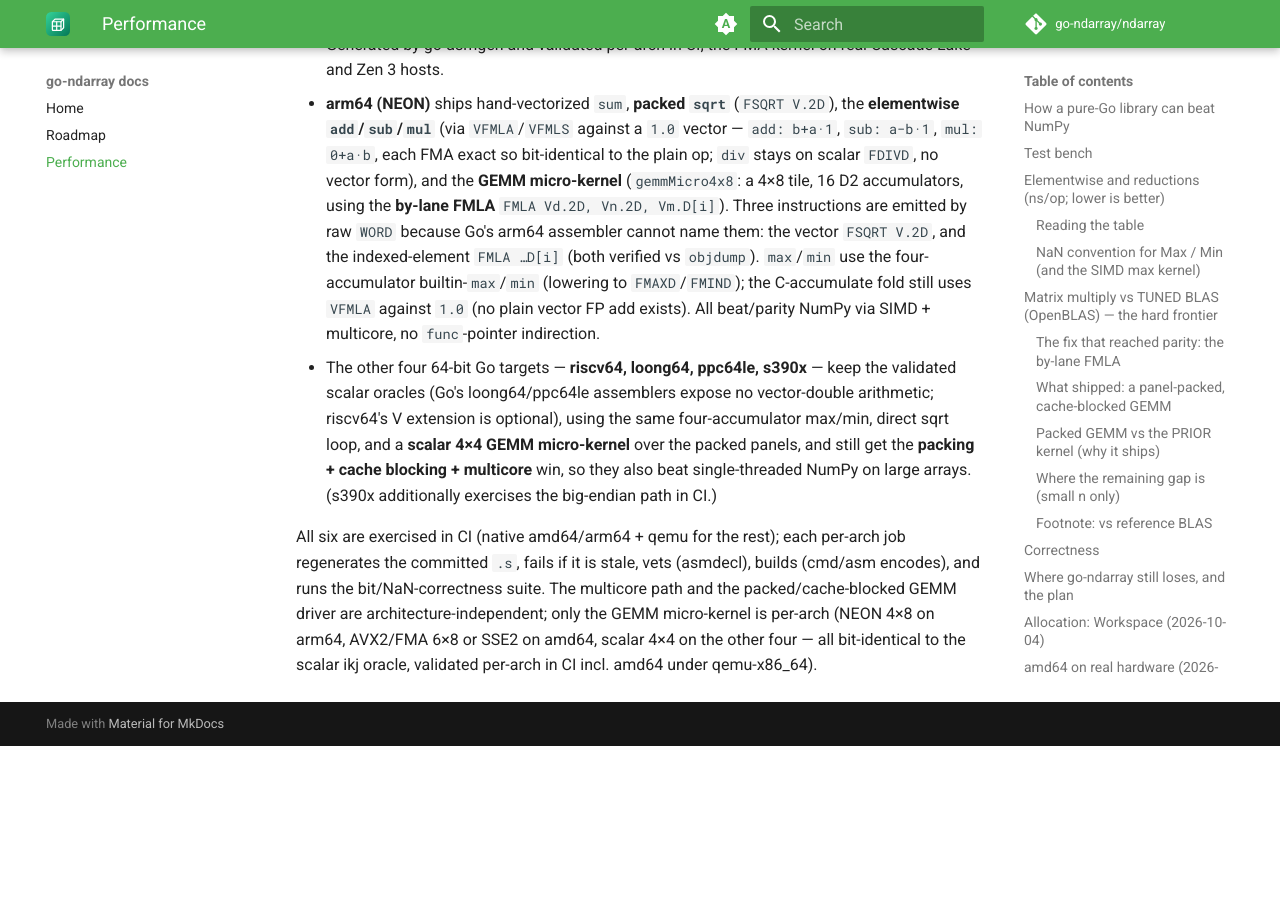
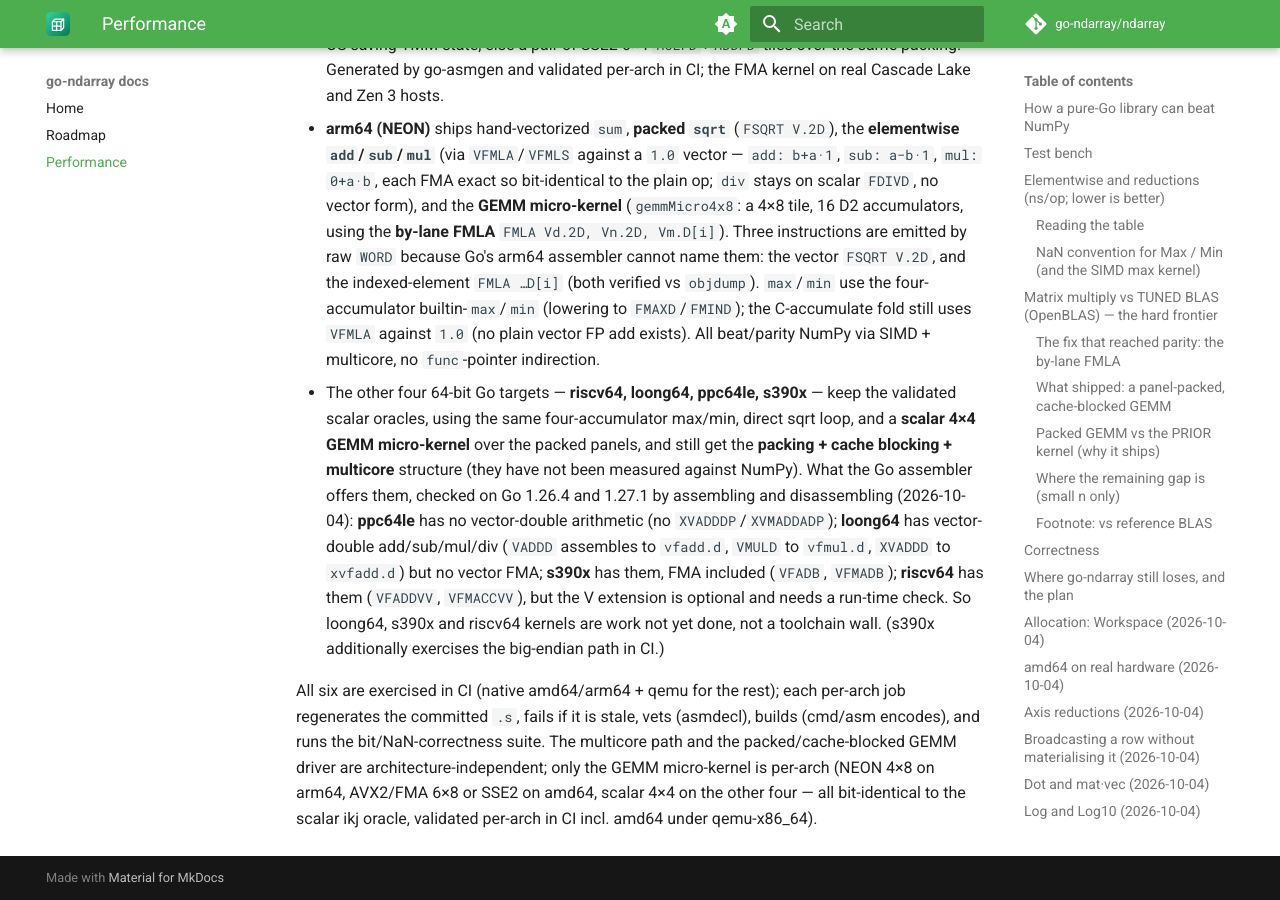
Before and after one commit to go-ndarray/docs, an MkDocs documentation site: the page built from docs/performance.md, in a window 1280 px wide and 900 px high, scrolled down 15445 px. Built offline with MkDocs 1.6.1 and Material for MkDocs 9.7.7, drawn with Linux system fonts in a browser that asks for light colours; comment, search, counter and statistics services are not loaded; the version menu is left out; before the commit the page ends 16191 px from its top, so only the background shows below that; some of the changed text lies outside the part shown.

Commit message:
Mirror ndarray v0.2.1: SIMD on the other targets is work not done
ndarray v0.2.1 corrected docs/perf.md: Go's assembler has vector-double
arithmetic on loong64, s390x and riscv64 (V optional), not on ppc64le,
so the missing kernels there are not a toolchain limit, and those
targets have not been measured against NumPy. Mirror that, and label
the published docs 0.2 instead of 0.1.

Co-Authored-By: Claude Opus 5.5 <noreply@anthropic.com>

```diff
--- a/docs/performance.md
+++ b/docs/performance.md
@@ -4,7 +4,7 @@ Honest, reproducible head-to-head of `go-ndarray/ndarray` against **NumPy
 2.2.4** on identical hardware. "On n'a pas le droit de se tromper": every number
 here is measured, every win is real, and where NumPy still leads it says so.
 
-> **Where it stands at v0.2.0.** This page grew round by round: the sections
+> **Where it stands at v0.2.1.** This page grew round by round: the sections
 > up to *Where go-ndarray still loses* were measured on an arm64 Tart VM
 > (4 vCPU, NumPy 2.2.4, OpenBLAS 0.3.29); the dated sections after it on an
 > AMD Zen 3, 16 cores, against **NumPy 2.5.3 + OpenBLAS 0.3.34**. On the Zen 3:
@@ -26,7 +26,8 @@ here is measured, every win is real, and where NumPy still leads it says so.
 > an arm64 VM, single-threaded vecLib on an M4 Max) and beats the pure-Go
 > `gonum` 4–10× ([`BENCHMARKS.md`](https://github.com/go-ndarray/ndarray/blob/main/BENCHMARKS.md)).
 > SIMD kernels exist on **amd64 and arm64**; the other targets run the pure-Go
-> reference code (see *SIMD coverage* at the end).
+> reference code. For loong64, s390x and riscv64 that is work not yet done, not
+> a toolchain limit (see *SIMD coverage* at the end).
 
 ## How a pure-Go library can beat NumPy
 
@@ -612,12 +613,18 @@ Speed, 16 Ki elements, one core: M4 37 µs (`math.Log` 72), Zen 3 73 µs
   plain vector FP add exists). All beat/parity NumPy via SIMD + multicore, no
   `func`-pointer indirection.
 - The other four 64-bit Go targets — **riscv64, loong64, ppc64le, s390x** — keep
-  the validated scalar oracles (Go's loong64/ppc64le assemblers expose no
-  vector-double arithmetic; riscv64's V extension is optional), using the same
-  four-accumulator max/min, direct sqrt loop, and a **scalar 4×4 GEMM
-  micro-kernel** over the packed panels, and still get the **packing + cache
-  blocking + multicore** win, so they also beat single-threaded NumPy on large
-  arrays. (s390x additionally exercises the big-endian path in CI.)
+  the validated scalar oracles, using the same four-accumulator max/min, direct
+  sqrt loop, and a **scalar 4×4 GEMM micro-kernel** over the packed panels, and
+  still get the **packing + cache blocking + multicore** structure (they have
+  not been measured against NumPy). What the Go assembler offers them, checked
+  on Go 1.26.4 and 1.27.1 by assembling and disassembling (2026-10-04):
+  **ppc64le** has no vector-double arithmetic (no `XVADDDP`/`XVMADDADP`);
+  **loong64** has vector-double add/sub/mul/div (`VADDD` assembles to
+  `vfadd.d`, `VMULD` to `vfmul.d`, `XVADDD` to `xvfadd.d`) but no vector FMA;
+  **s390x** has them, FMA included (`VFADB`, `VFMADB`); **riscv64** has them
+  (`VFADDVV`, `VFMACCVV`), but the V extension is optional and needs a run-time
+  check. So loong64, s390x and riscv64 kernels are work not yet done, not a
+  toolchain wall. (s390x additionally exercises the big-endian path in CI.)
 
 All six are exercised in CI (native amd64/arm64 + qemu for the rest); each
 per-arch job regenerates the committed `.s`, fails if it is stale, vets
```
Also changed, not shown: docs/roadmap.md (+4 -2 lines), 1 other file.
